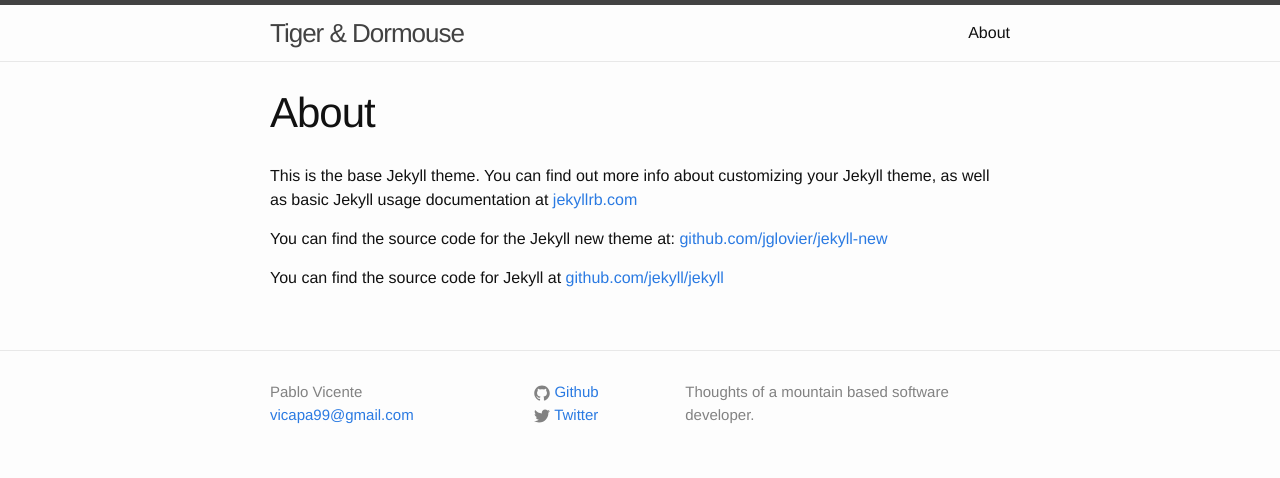
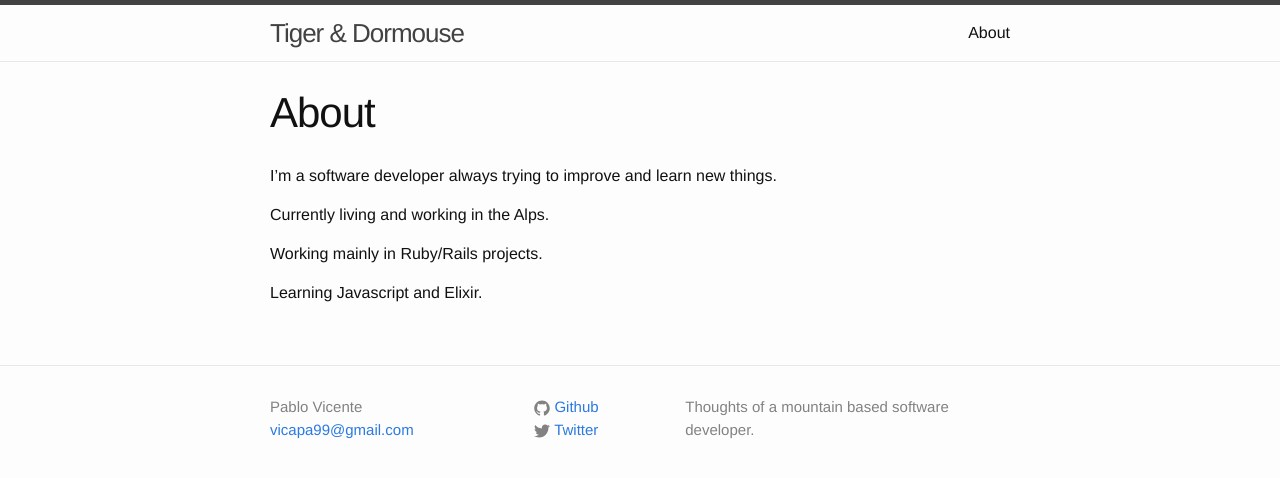
Before and after one commit to pvcarrera/pvcarrera.github.io, a Jekyll site: the page built from about.md, in a window 1280 px wide. Shown: the top 478 px of the page. Built offline with Jekyll 4.4.1, drawn with Linux system fonts in a browser that asks for light colours.

Commit message:
Add content to About section

```diff
--- a/about.md
+++ b/about.md
@@ -4,8 +4,10 @@ title: About
 permalink: /about/
 ---
 
-This is the base Jekyll theme. You can find out more info about customizing your Jekyll theme, as well as basic Jekyll usage documentation at [jekyllrb.com](http://jekyllrb.com/)
+I'm a software developer always trying to improve and learn new things.
 
-You can find the source code for the Jekyll new theme at: [github.com/jglovier/jekyll-new](https://github.com/jglovier/jekyll-new)
+Currently living and working in the Alps.
 
-You can find the source code for Jekyll at [github.com/jekyll/jekyll](https://github.com/jekyll/jekyll)
+Working mainly in Ruby/Rails projects.
+
+Learning Javascript and Elixir.
```
